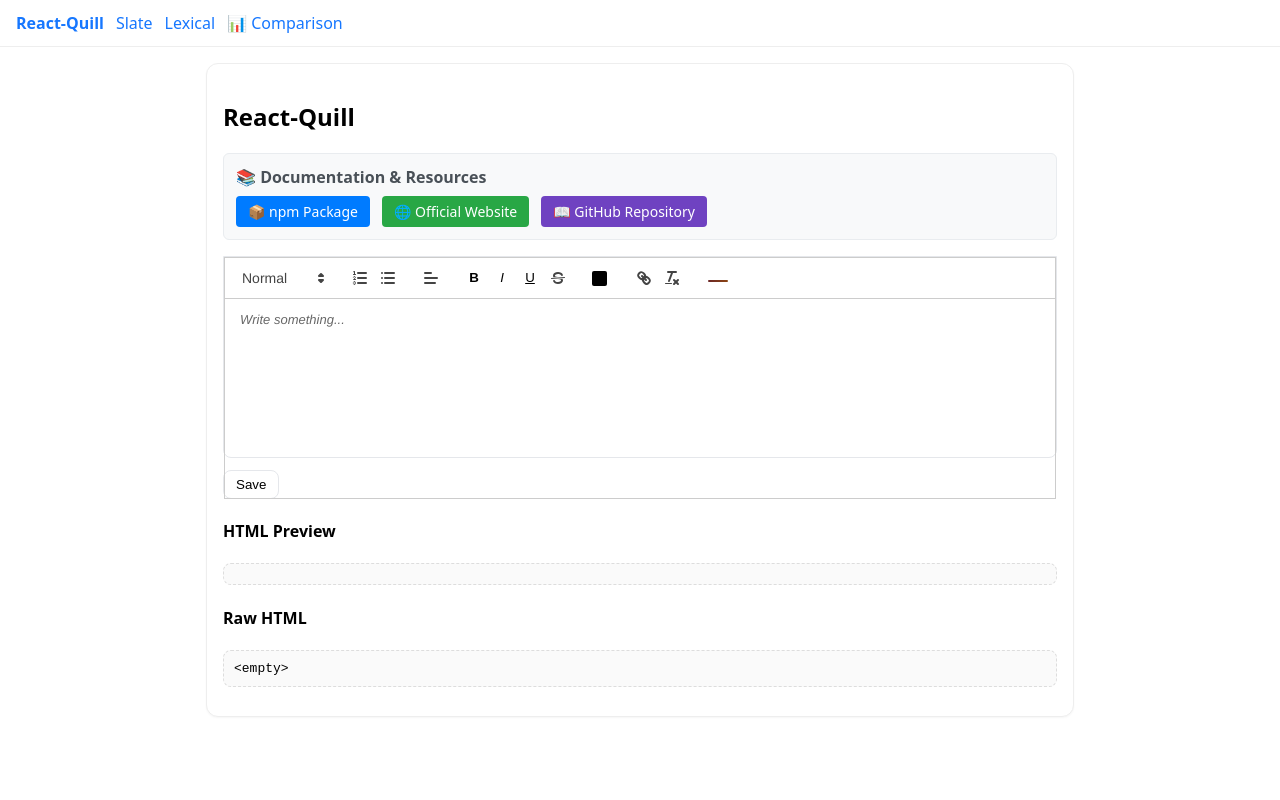
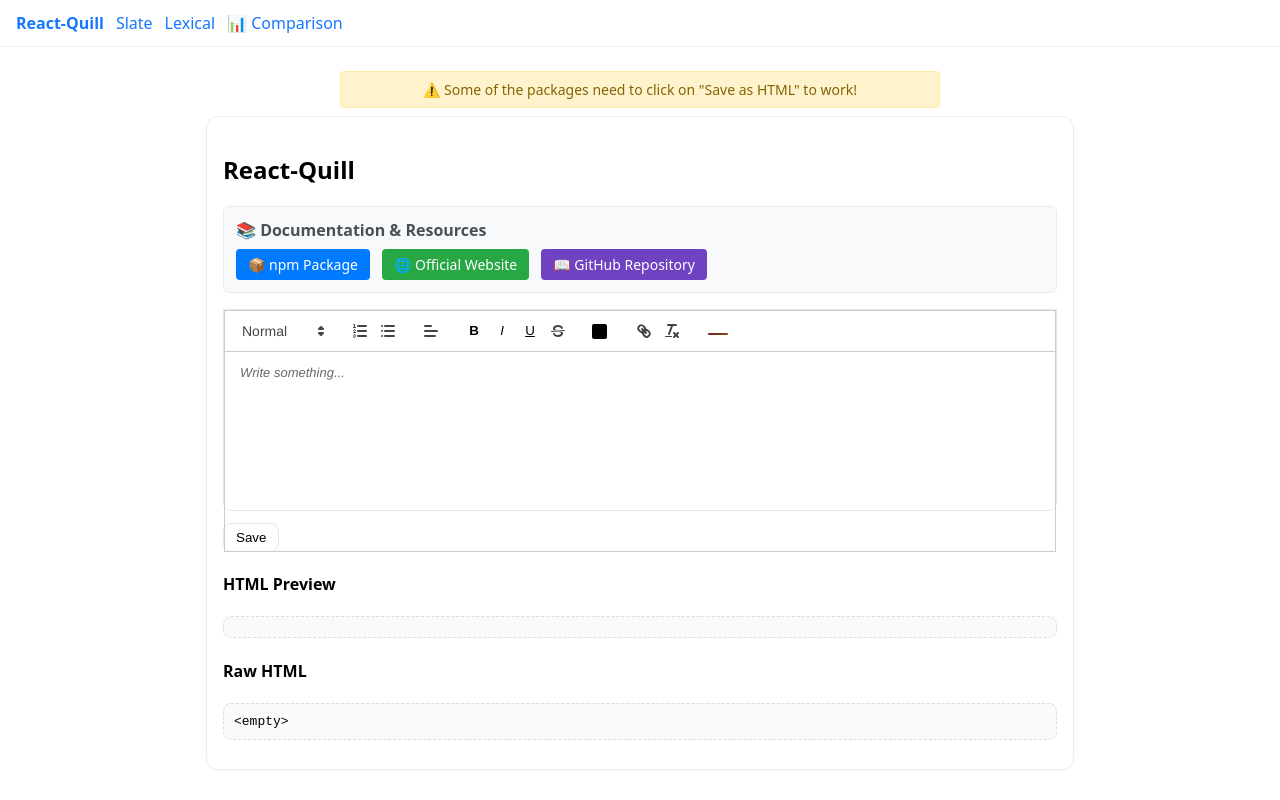
Before and after one commit to Eslam-Amin/rich-editors-react, a React (Vite) app: page /rich-editors-react/quill in a window 1280 px wide. Built offline with nearby package versions, Linux system fonts and the light colour scheme.

Commit message:
Added a warning Message about "Save as HTML" Button

```diff
--- a/src/components/LexicalEditor.tsx
+++ b/src/components/LexicalEditor.tsx
@@ -32,6 +32,23 @@
   };
 
   return (
+    <>
+      <div
+        style={{
+          textAlign: "center",
+          padding: "8px 16px",
+          backgroundColor: "#fff3cd",
+          color: "#856404",
+          border: "1px solid #ffeaa7",
+          borderRadius: "4px",
+          margin: "8px auto",
+          maxWidth: "600px",
+          fontSize: "14px",
+          fontWeight: "500"
+        }}
+      >
+        ⚠️ Some of the packages need to click on "Save as HTML" to work!
+      </div>
       <div className="card">
         <h2>Lexical</h2>
 
@@ -119,6 +136,7 @@
         <h4>Raw HTML</h4>
         <pre className="output">{html || "<empty>"}</pre>
       </div>
+    </>
   );
 }
 
--- a/src/components/QuillEditor.tsx
+++ b/src/components/QuillEditor.tsx
@@ -66,6 +66,24 @@
   const [html, setHtml] = useState<string>("");
 
   return (
+    <>
+      <div
+        style={{
+          textAlign: "center",
+          padding: "8px 16px",
+          backgroundColor: "#fff3cd",
+          color: "#856404",
+          border: "1px solid #ffeaa7",
+          borderRadius: "4px",
+          margin: "8px auto",
+          maxWidth: "600px",
+          fontSize: "14px",
+          fontWeight: "500"
+        }}
+      >
+        ⚠️ Some of the packages need to click on "Save as HTML" to work!
+      </div>
+
       <div className="card">
         <h2>React‑Quill</h2>
 
@@ -166,5 +184,6 @@
         <h4>Raw HTML</h4>
         <pre className="output">{html || "<empty>"}</pre>
       </div>
+    </>
   );
 }
--- a/src/components/SlateEditor.tsx
+++ b/src/components/SlateEditor.tsx
@@ -311,6 +311,23 @@
   };
 
   return (
+    <>
+      <div
+        style={{
+          textAlign: "center",
+          padding: "8px 16px",
+          backgroundColor: "#fff3cd",
+          color: "#856404",
+          border: "1px solid #ffeaa7",
+          borderRadius: "4px",
+          margin: "8px auto",
+          maxWidth: "600px",
+          fontSize: "14px",
+          fontWeight: "500"
+        }}
+      >
+        ⚠️ Some of the packages need to click on "Save as HTML" to work!
+      </div>
       <div className="card">
         <h2>Slate</h2>
 
@@ -408,6 +425,7 @@
         <h4>Raw HTML</h4>
         <pre className="output">{html || "<empty>"}</pre>
       </div>
+    </>
   );
 };
 
```
Lines whose indentation alone changed are shown as unchanged.
